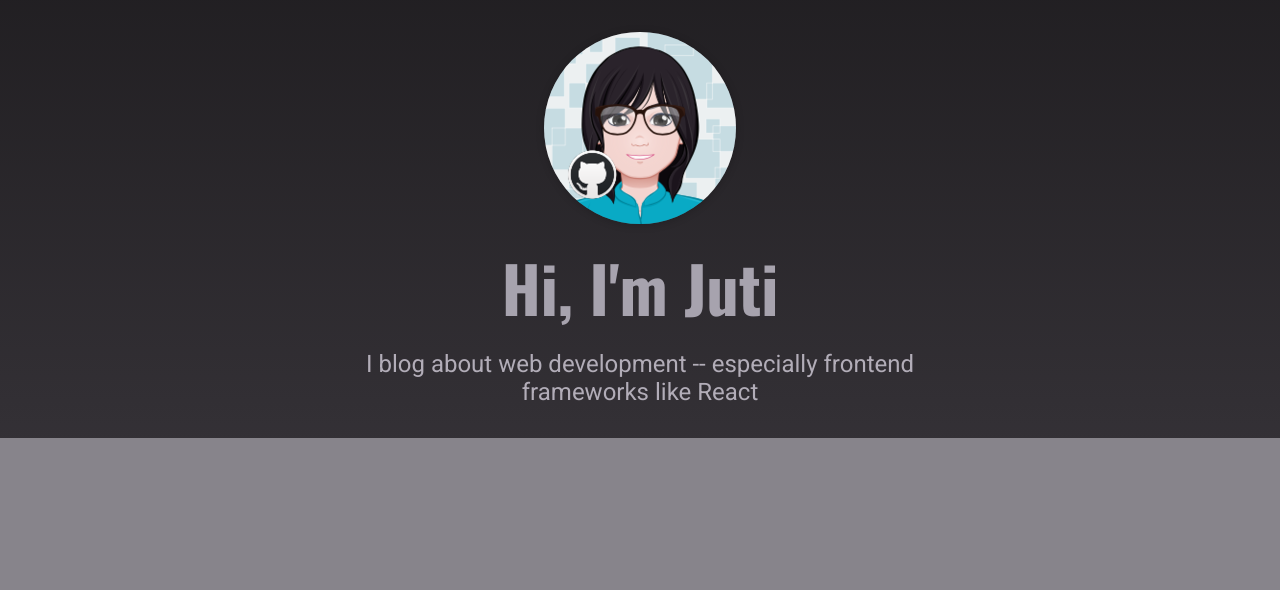
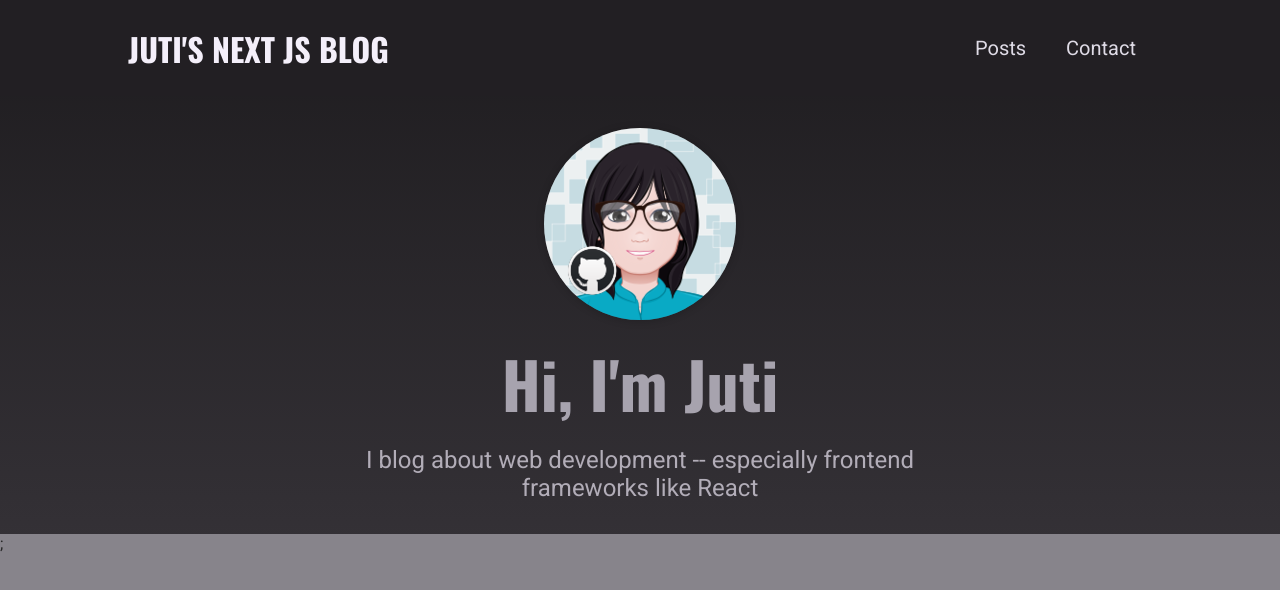
Before and after one commit to jbuican14/react-nextJS-blog, a Next.js app: page / in a window 1280 px wide. Shown: the top 590 px of the page. Built offline with nearby package versions, Linux system fonts and the light colour scheme.

Commit message:
Update code

```diff
--- a/components/layout/layout.js
+++ b/components/layout/layout.js
@@ -1,11 +1,14 @@
-import React from "react";
+import {Fragment} from "react";
 
 import MainNavigation from "./main-navigation";
 
-export const Layout = () => {
+function Layout(props) {
   return (
     <Fragment>
       <MainNavigation />
+      <main>{props.children}</main>
     </Fragment>
   );
-};
+}
+
+export default Layout;
--- a/components/layout/logo.js
+++ b/components/layout/logo.js
@@ -1,10 +1,8 @@
 import React, {Fragment} from "react";
+import classes from "./logo.module.css";
 
-export const Layout = (props) => {
-  return (
-    <Fragment>
-      <MainNavigation />
-      <main>{props.children}</main>
-    </Fragment>
-  );
-};
+function Logo() {
+  return <div className={classes.logo}>Juti's Next JS blog</div>;
+}
+
+export default Logo;
--- /dev/null
+++ b/components/layout/logo.module.css
@@ -0,0 +1,13 @@
+.logo {
+  text-transform: uppercase;
+  font-size: var(--size-5);
+  font-weight: bold;
+  font-family: "Oswald", sans-serif;
+  color: var(--color-grey-50);
+}
+
+@media (min-width: 768px) {
+  .logo {
+    font-size: var(--size-8);
+  }
+}
--- a/components/layout/main-navigation.js
+++ b/components/layout/main-navigation.js
@@ -1,10 +1,11 @@
 import React from "react";
 import Link from "next/link";
 import Logo from "./logo";
+import classes from "./main-navigation.module.css";
 
-export const MainNavigation = () => {
+function MainNavigation() {
   return (
-    <header>
+    <header className={classes.header}>
       <Link href="/">
         <a>
           <Logo />
@@ -22,4 +23,6 @@
       </nav>
     </header>
   );
-};
+}
+
+export default MainNavigation;
--- /dev/null
+++ b/components/layout/main-navigation.module.css
@@ -0,0 +1,42 @@
+.header {
+  width: 100%;
+  height: 6rem;
+  background-color: var(--color-grey-900);
+  display: flex;
+  justify-content: space-between;
+  align-items: center;
+  padding: 0 10%;
+}
+
+.header ul {
+  list-style: none;
+  display: flex;
+  align-items: baseline;
+  margin: 0;
+  padding: 0;
+}
+
+.header li {
+  margin: 0 var(--size-4);
+}
+
+.header a {
+  color: var(--color-grey-100);
+  font-size: var(--size-4);
+}
+
+.header a:hover,
+.header a:active,
+.header a.active {
+  color: var(--color-grey-200);
+}
+
+@media (min-width: 768px) {
+  .header ul {
+    gap: 0.5rem;
+  }
+
+  .header a {
+    font-size: var(--size-5);
+  }
+}
--- a/pages/_app.js
+++ b/pages/_app.js
@@ -2,7 +2,11 @@
 import Layout from "../components/layout/layout";
 
 function MyApp({Component, pageProps}) {
-  return <Component {...pageProps} />;
+  return (
+    <Layout>
+      <Component {...pageProps} />;
+    </Layout>
+  );
 }
 
 export default MyApp;
```
